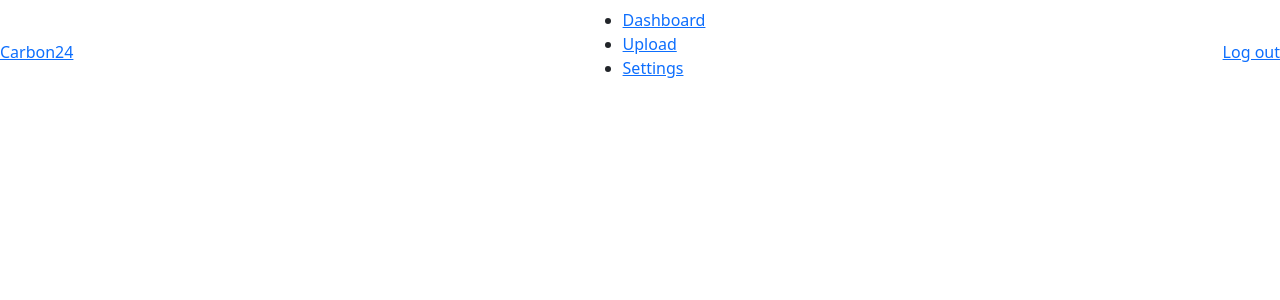
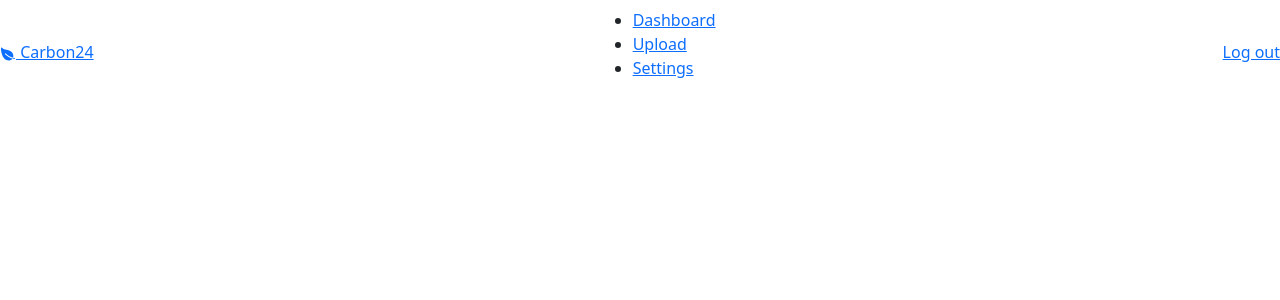
Before and after one commit to user2830581/project, a React (Create React App) app in the folder frontend/: page /navbar in a window 1280 px wide. Shown: the top 300 px of the page. Built offline with nearby package versions, Linux system fonts and the light colour scheme.

Commit message:
Changed nav to use Link tags

```diff
--- a/frontend/src/components/NavBar.js
+++ b/frontend/src/components/NavBar.js
@@ -1,35 +1,39 @@
 import React from "react";
-import '../styles/Navbar.css';
+import "../styles/Navbar.css";
+import { IoLeaf } from "react-icons/io5";
+import { Link, NavLink } from "react-router-dom";
+
 
 // navbar-l is for logo
 // navbar-c is for options
-// navbar-r is for log in/log out
+// navbar-r is for log in/log out button
 
 const NavBar = () => {
-    return(
+  return (
     <nav className="navbar">
       <div className="navbar-l">
-                    <a href="/" className="logo">Carbon24</a>
+        <Link to="/" className="logo-name">
+          <IoLeaf className="logo-icon" /> Carbon24
+        </Link>
       </div>
       <div className="navbar-c">
         <ul className="nav-links">
           <li>
-                            <a href="/dashboard">Dashboard</a>
+            <NavLink to="/dashboard">Dashboard</NavLink>
           </li>
           <li>
-                            <a href="/upload">Upload</a>
+            <NavLink to="/upload">Upload</NavLink>
           </li>
           <li>
-                            <a href="/settings">Settings</a>
+            <NavLink to="/settings">Settings</NavLink>
           </li>
         </ul>
       </div>
       <div className="navbar-r">
         <a href="/logout">Log out</a>
       </div>
-
     </nav>
   );
-}
+};
 
 export default NavBar;
```
Lines whose indentation alone changed are shown as unchanged.
